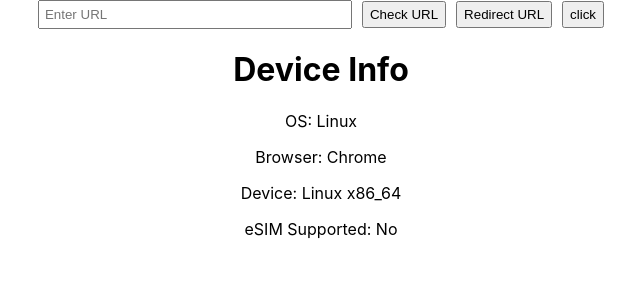
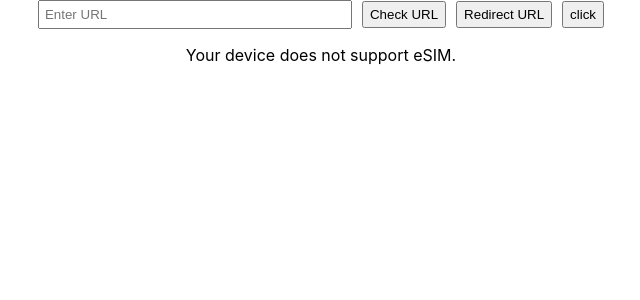
Before and after one commit to jaydipsonani/urlChecker, a React (Create React App) app: page / in a window 1280 px wide. Shown: the top 300 px of the page, without its empty margins (319-959 px from the left). Built offline with nearby package versions, Linux system fonts and the light colour scheme.

Commit message:
Update eSIMChecker.js

```diff
--- a/src/eSIMChecker.js
+++ b/src/eSIMChecker.js
@@ -403,77 +403,49 @@
 // export default InstallESimPage;
 
 
-import React, { useState, useEffect } from 'react';
+// ESIMCheck.js
+import React, { useEffect, useState } from 'react';
 
-const EsimDetector = () => {
-  const [deviceInfo, setDeviceInfo] = useState({
-    os: '',
-    browser: '',
-    device: '',
-  });
-  const [esimSupported, setEsimSupported] = useState(false);
+// Utility function for detecting eSIM support
+const detectESIMSupport = () => {
+  const userAgent = navigator.userAgent.toLowerCase();
+  const isAndroid = /android/.test(userAgent);
+  const isIOS = /iphone|ipad/.test(userAgent);
+
+  // Example detection logic, adjust as needed
+  if (isAndroid) {
+    // Further checks or list of supported models can be added here
+    return userAgent.includes('pixel') || userAgent.includes('samsung');
+  } else if (isIOS) {
+    // iOS devices are generally known to support eSIM
+    return true;
+  }
+  return false;
+};
+
+// React component for checking eSIM support
+const InstallESimPage = () => {
+  const [isESIMSupported, setIsESIMSupported] = useState(null);
 
   useEffect(() => {
-    const getDeviceInfo = () => {
-      try {
-        const userAgent = navigator.userAgent || navigator.vendor || window.opera;
-        const device = {
-          os: '',
-          browser: '',
-          device: '',
-        };
-
-        // Parse user agent to get OS
-        if (/Android/i.test(userAgent)) {
-          device.os = 'Android';
-        } else if (/iPhone|iPad|iPod/i.test(userAgent)) {
-          device.os = 'iOS';
-        } else if (/Linux/i.test(userAgent)) {
-          device.os = 'Linux'; // This is a fallback for cases where Linux is detected
-        }
-
-        // Parse user agent to get browser
-        if (/Chrome/i.test(userAgent) && !/Edge/i.test(userAgent)) {
-          device.browser = 'Chrome';
-        } else if (/Safari/i.test(userAgent) && !/Chrome/i.test(userAgent)) {
-          device.browser = 'Safari';
-        } else if (/Firefox/i.test(userAgent)) {
-          device.browser = 'Firefox';
-        } else if (/Edge/i.test(userAgent)) {
-          device.browser = 'Edge';
-        }
-
-        // Extract device model if possible
-        const deviceModelMatch = userAgent.match(/\(([^)]+)\)/);
-        if (deviceModelMatch) {
-          device.device = deviceModelMatch[1].split(';').pop().trim();
-        } else {
-          device.device = 'Unknown Device';
-        }
-
-        // Simulate eSIM detection based on known devices and platforms
-        if (device.os === 'iOS' || (device.os === 'Android' && /Pixel|Galaxy|OnePlus|Moto|Huawei/i.test(userAgent))) {
-          setEsimSupported(true);
-        }
-
-        setDeviceInfo(device);
-      } catch (error) {
-        console.error('Error detecting device info:', error);
-      }
+    const checkESIMSupport = () => {
+      const support = detectESIMSupport();
+      setIsESIMSupported(support);
     };
-
-    getDeviceInfo();
+    checkESIMSupport();
   }, []);
 
   return (
     <div>
-      <h1>Device Info</h1>
-      <p>OS: {deviceInfo.os}</p>
-      <p>Browser: {deviceInfo.browser}</p>
-      <p>Device: {deviceInfo.device}</p>
-      <p>eSIM Supported: {esimSupported ? 'Yes' : 'No'}</p>
+      {isESIMSupported === null ? (
+        <p>Checking eSIM support...</p>
+      ) : isESIMSupported ? (
+        <p>Your device supports eSIM.</p>
+      ) : (
+        <p>Your device does not support eSIM.</p>
+      )}
     </div>
   );
 };
 
-export default EsimDetector;
+export default InstallESimPage;
```
